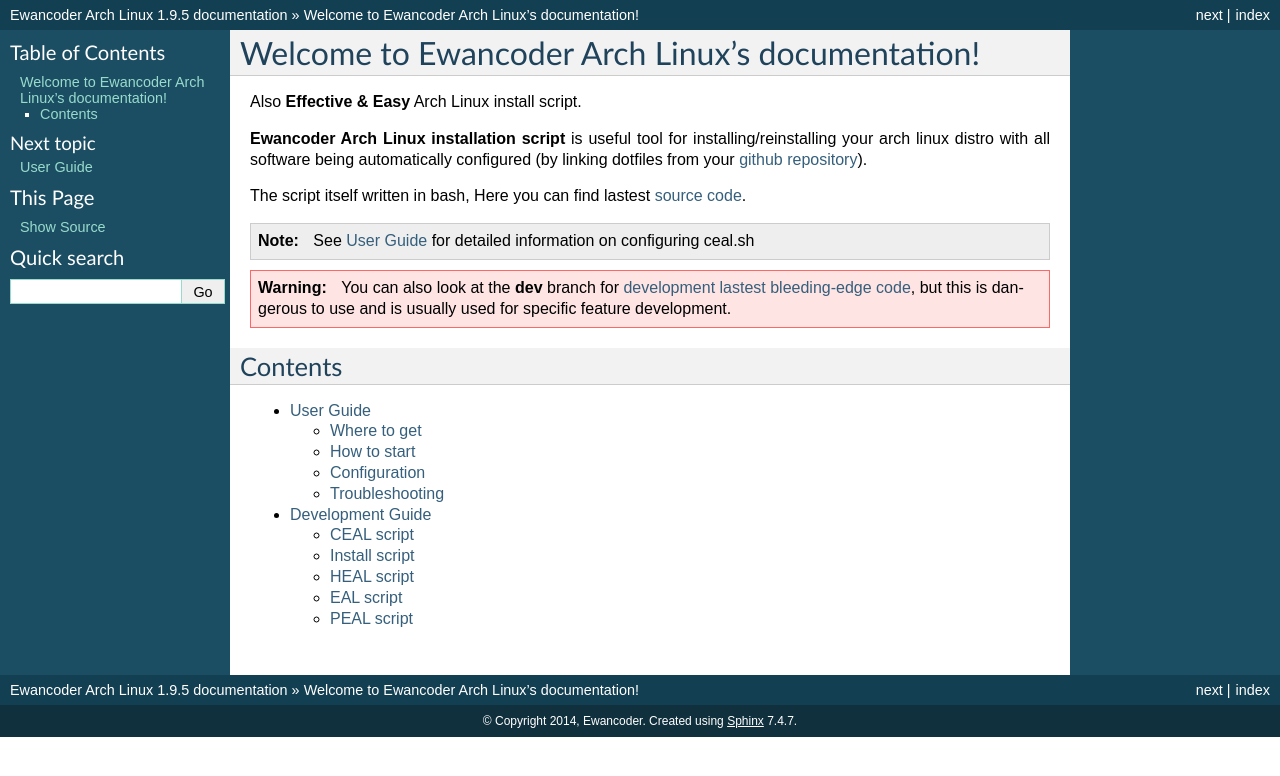
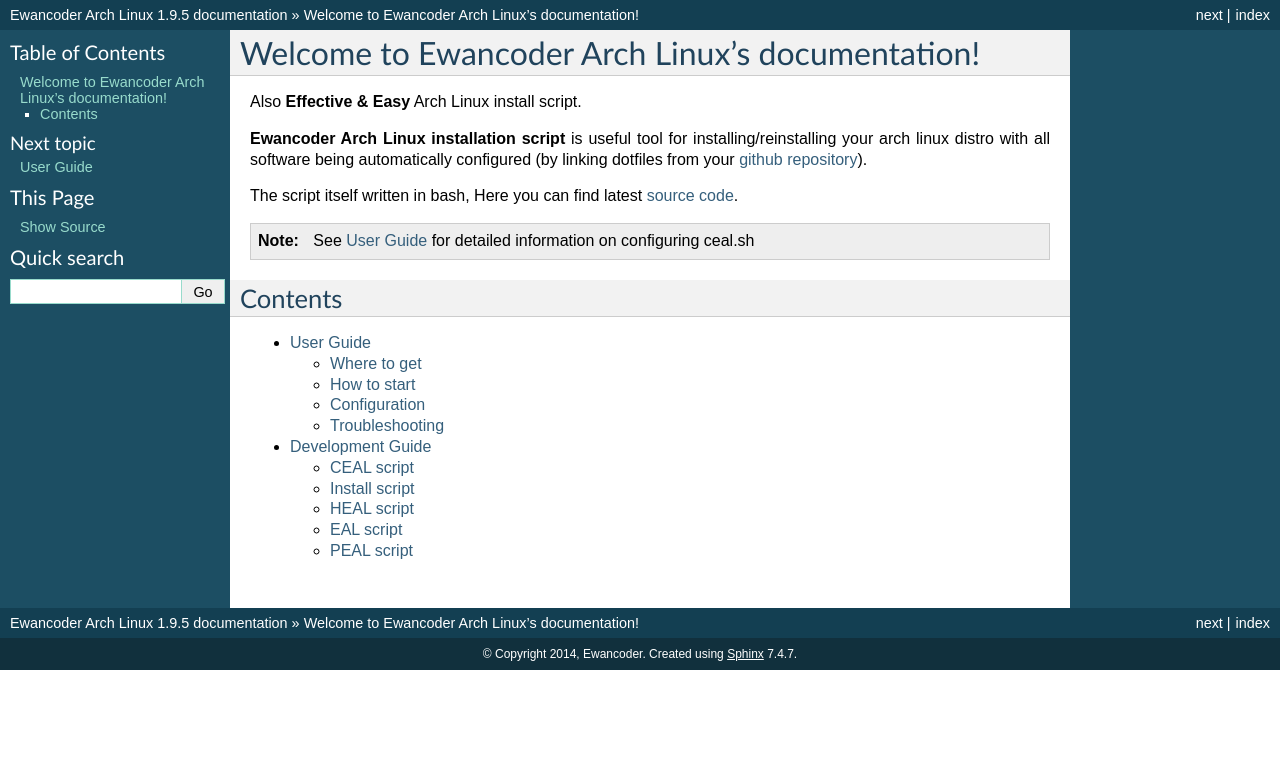
Before and after one commit to ewancoder/eal, a Sphinx documentation site: the page built from docs/index.rst, in a window 1280 px wide. Shown: the top 776 px of the page. Built offline with Sphinx 7.4.7, drawn with Linux system fonts in a browser that asks for light colours; pages that are not in the unit, such as notebooks, are missing from menus.

Commit message:
Fixed some code typos

```diff
--- a/docs/index.rst
+++ b/docs/index.rst
@@ -8,15 +8,11 @@
 
 **Ewancoder Arch Linux installation script** is useful tool for installing/reinstalling your arch linux distro with all software being automatically configured (by linking dotfiles from your `github repository <https://help.github.com/articles/github-glossary#repository>`_).
 
-The script itself written in bash, Here you can find lastest `source code <https://github.com/ewancoder/eal>`_.
+The script itself written in bash, Here you can find latest `source code <https://github.com/ewancoder/eal>`_.
 
 .. note::
 
    See :doc:`use` for detailed information on configuring ceal.sh
-
-.. warning::
-
-   You can also look at the **dev** branch for `development lastest bleeding-edge code <https://github.com/ewancoder/eal/tree/dev>`_, but this is dangerous to use and is usually used for specific feature development.
 
 Contents
 ========
```
